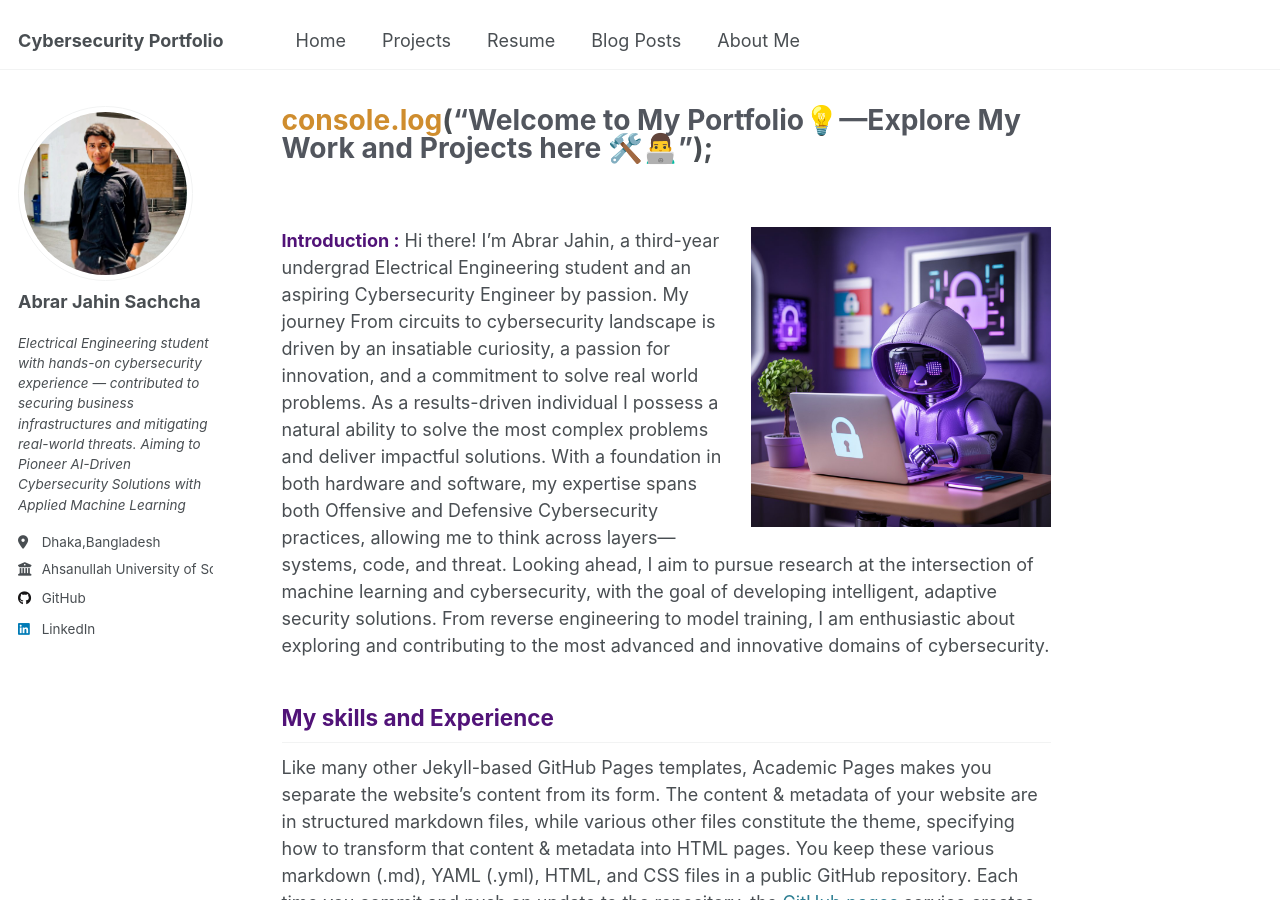
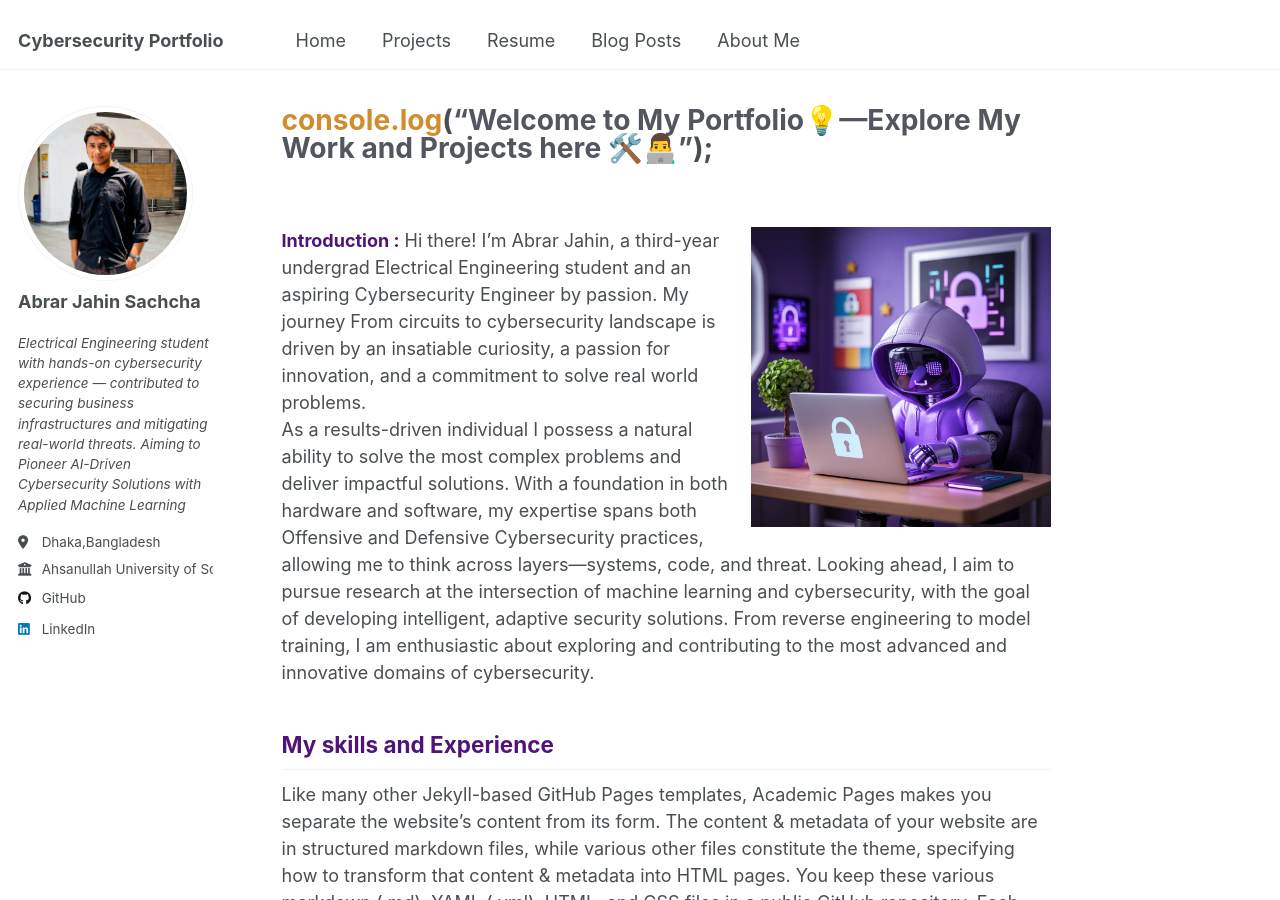
Before and after one commit to AbrarJahin7/cyberportfolio.github.io, a Jekyll site: the page built from _pages/about.md, in a window 1280 px wide and 900 px high. Built offline with Jekyll 4.4.1, drawn with Linux system fonts in a browser that asks for light colours.

Commit message:
Update about.md

```diff
--- a/_pages/about.md
+++ b/_pages/about.md
@@ -15,7 +15,7 @@ redirect_from:
 <img src="images/PORTFOLIOPIC.jpeg" alt="My Image" style="float: right; width: 300px; margin-left: 15px;">
 
 
-<span style="color:#511378; font-weight: bold;">Introduction :</span> Hi there! I’m Abrar Jahin, a third-year undergrad Electrical Engineering student and an aspiring Cybersecurity Engineer by passion. My journey From circuits to cybersecurity landscape is driven by an insatiable curiosity, a passion for innovation, and a commitment to solve real world problems. As a results-driven individual I possess a natural ability to solve the most complex problems and deliver impactful solutions. With a foundation in both hardware and software, my expertise spans both Offensive and Defensive Cybersecurity practices, allowing me to think across layers—systems, code, and threat. Looking ahead, I aim to pursue research at the intersection of machine learning and cybersecurity, with the goal of developing intelligent, adaptive security solutions. From reverse engineering to model training, I am enthusiastic about exploring and contributing to the most advanced and innovative domains of cybersecurity.
+<span style="color:#511378; font-weight: bold;">Introduction :</span> Hi there! I’m Abrar Jahin, a third-year undergrad Electrical Engineering student and an aspiring Cybersecurity Engineer by passion. My journey From circuits to cybersecurity landscape is driven by an insatiable curiosity, a passion for innovation, and a commitment to solve real world problems. <br> As a results-driven individual I possess a natural ability to solve the most complex problems and deliver impactful solutions. With a foundation in both hardware and software, my expertise spans both Offensive and Defensive Cybersecurity practices, allowing me to think across layers—systems, code, and threat. Looking ahead, I aim to pursue research at the intersection of machine learning and cybersecurity, with the goal of developing intelligent, adaptive security solutions. From reverse engineering to model training, I am enthusiastic about exploring and contributing to the most advanced and innovative domains of cybersecurity.
 
 
 
```
